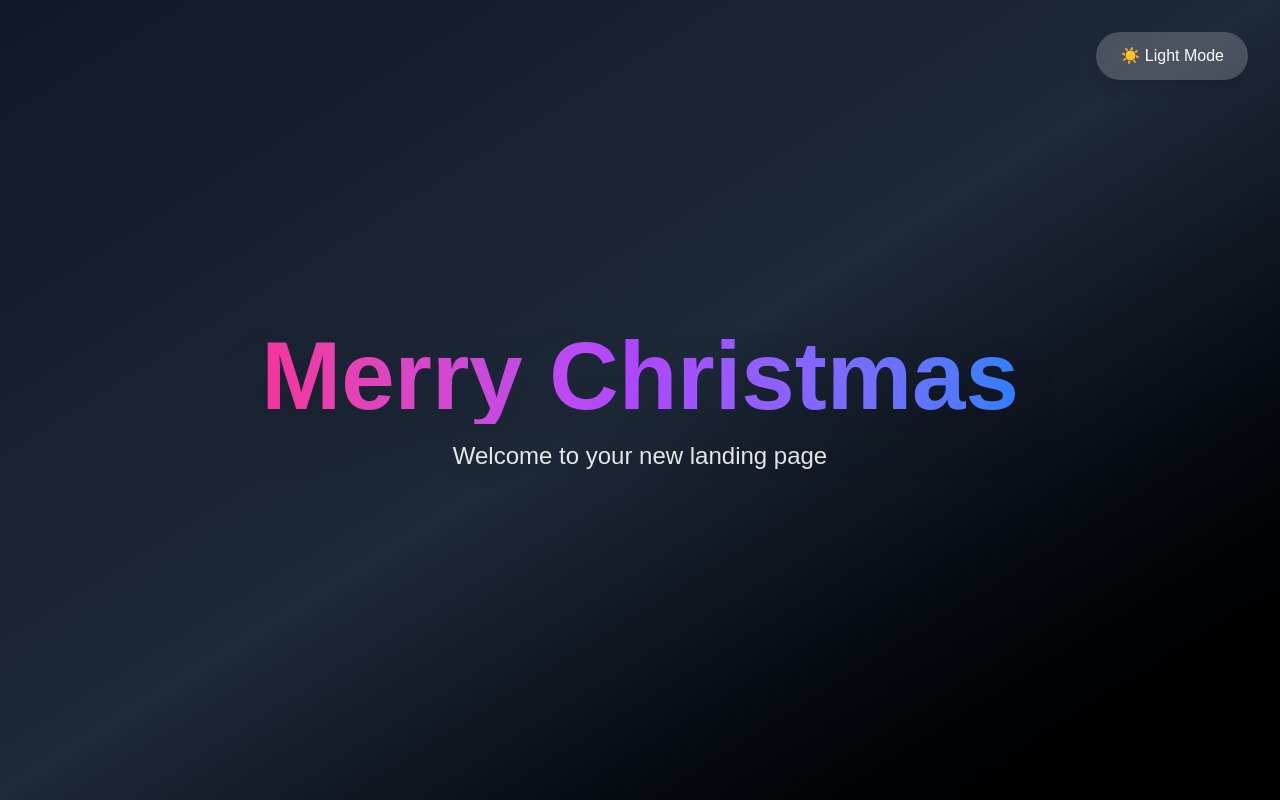
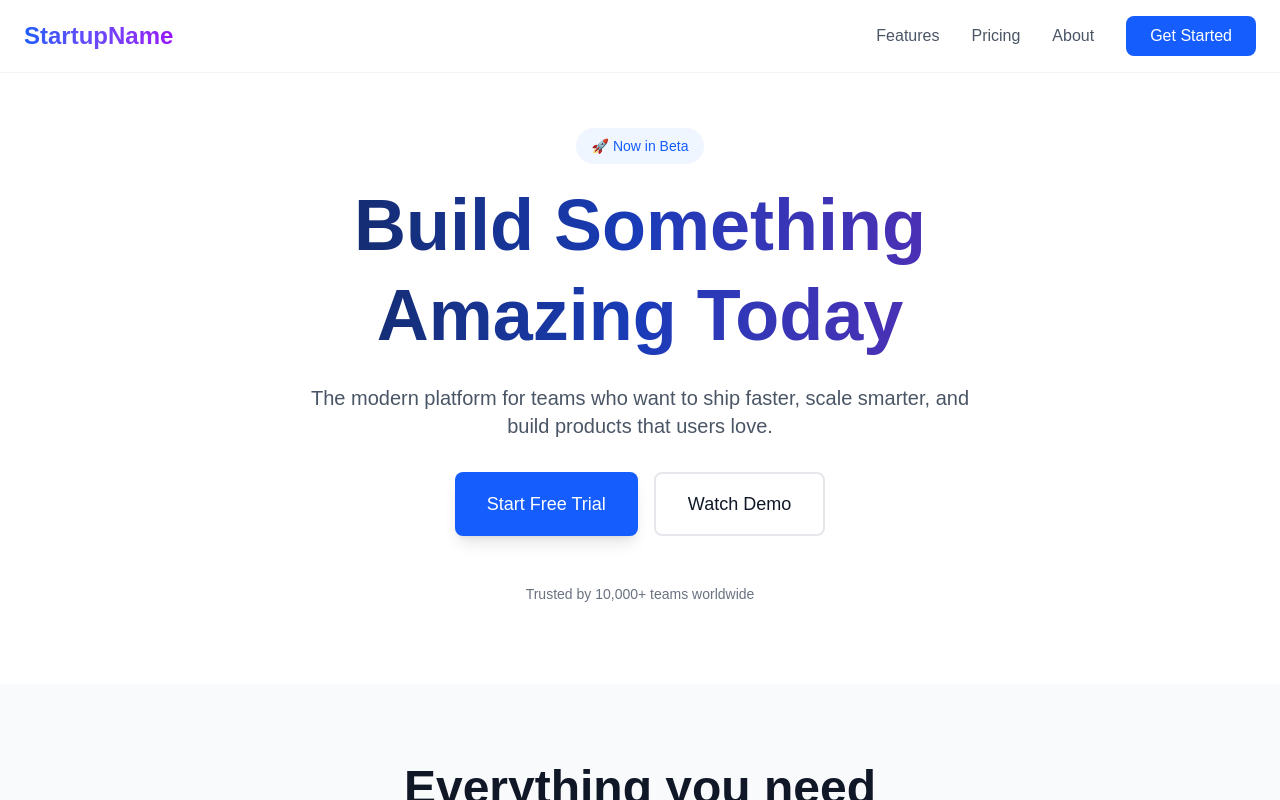
Before and after one commit to ns-test-org/testing-stand-183, a Next.js app in the folder packages/testing-stand-183/: page / in a window 1280 px wide. Built offline with nearby package versions, Linux system fonts and the light colour scheme.

Commit message:
AI chat session: Updated code and files

```diff
--- a/packages/testing-stand-183/src/app/page.tsx
+++ b/packages/testing-stand-183/src/app/page.tsx
@@ -1,32 +1,120 @@
 'use client';
 
-import { useState } from 'react';
+export default function Landing() {
+  return (
+    <div className="min-h-screen bg-white">
+      {/* Navigation */}
+      <nav className="fixed top-0 w-full bg-white/80 backdrop-blur-md z-50 border-b border-gray-100">
+        <div className="max-w-7xl mx-auto px-6 py-4 flex items-center justify-between">
+          <div className="text-2xl font-bold bg-gradient-to-r from-blue-600 to-purple-600 bg-clip-text text-transparent">
+            StartupName
+          </div>
+          <div className="hidden md:flex items-center gap-8">
+            <a href="#features" className="text-gray-600 hover:text-gray-900 transition">Features</a>
+            <a href="#pricing" className="text-gray-600 hover:text-gray-900 transition">Pricing</a>
+            <a href="#about" className="text-gray-600 hover:text-gray-900 transition">About</a>
+            <button className="px-6 py-2 bg-blue-600 text-white rounded-lg hover:bg-blue-700 transition">
+              Get Started
+            </button>
+          </div>
+        </div>
+      </nav>
 
-export default function Landing() {
-  const [isDark, setIsDark] = useState(true);
+      {/* Hero Section */}
+      <section className="pt-32 pb-20 px-6">
+        <div className="max-w-7xl mx-auto text-center">
+          <div className="inline-block mb-4 px-4 py-2 bg-blue-50 text-blue-600 rounded-full text-sm font-medium">
+            🚀 Now in Beta
+          </div>
+          <h1 className="text-5xl md:text-7xl font-bold mb-6 bg-gradient-to-r from-gray-900 via-blue-800 to-purple-800 bg-clip-text text-transparent leading-tight">
+            Build Something
+            <br />
+            Amazing Today
+          </h1>
+          <p className="text-xl text-gray-600 mb-8 max-w-2xl mx-auto">
+            The modern platform for teams who want to ship faster, scale smarter, and build products that users love.
+          </p>
+          <div className="flex flex-col sm:flex-row gap-4 justify-center">
+            <button className="px-8 py-4 bg-blue-600 text-white rounded-lg hover:bg-blue-700 transition text-lg font-medium shadow-lg hover:shadow-xl">
+              Start Free Trial
+            </button>
+            <button className="px-8 py-4 bg-white text-gray-900 rounded-lg hover:bg-gray-50 transition text-lg font-medium border-2 border-gray-200">
+              Watch Demo
+            </button>
+          </div>
+          <div className="mt-12 text-sm text-gray-500">
+            Trusted by 10,000+ teams worldwide
+          </div>
+        </div>
+      </section>
 
-  return (
-    <div className={`relative h-screen w-full flex items-center justify-center transition-colors duration-500 ${
-      isDark
-        ? 'bg-gradient-to-br from-gray-900 via-gray-800 to-black'
-        : 'bg-gradient-to-br from-blue-500 via-purple-500 to-pink-500'
-    }`}>
-      {/* Dark Mode Toggle Button */}
-      <button
-        onClick={() => setIsDark(!isDark)}
-        className="absolute top-8 right-8 px-6 py-3 rounded-full bg-white/20 backdrop-blur-sm hover:bg-white/30 transition-all duration-300 text-white font-medium shadow-lg"
-      >
-        {isDark ? '☀️ Light Mode' : '🌙 Dark Mode'}
-      </button>
+      {/* Features Section */}
+      <section id="features" className="py-20 px-6 bg-gray-50">
+        <div className="max-w-7xl mx-auto">
+          <div className="text-center mb-16">
+            <h2 className="text-4xl md:text-5xl font-bold mb-4 text-gray-900">
+              Everything you need
+            </h2>
+            <p className="text-xl text-gray-600">
+              Powerful features to help you succeed
+            </p>
+          </div>
+          <div className="grid md:grid-cols-3 gap-8">
+            {/* Feature 1 */}
+            <div className="bg-white p-8 rounded-2xl shadow-sm hover:shadow-md transition">
+              <div className="w-12 h-12 bg-blue-100 rounded-lg flex items-center justify-center mb-4">
+                <span className="text-2xl">⚡</span>
+              </div>
+              <h3 className="text-xl font-bold mb-2 text-gray-900">Lightning Fast</h3>
+              <p className="text-gray-600">
+                Built for speed. Deploy in seconds and scale instantly with our global infrastructure.
+              </p>
+            </div>
+            {/* Feature 2 */}
+            <div className="bg-white p-8 rounded-2xl shadow-sm hover:shadow-md transition">
+              <div className="w-12 h-12 bg-purple-100 rounded-lg flex items-center justify-center mb-4">
+                <span className="text-2xl">🔒</span>
+              </div>
+              <h3 className="text-xl font-bold mb-2 text-gray-900">Secure by Default</h3>
+              <p className="text-gray-600">
+                Enterprise-grade security with automatic backups and 99.9% uptime guarantee.
+              </p>
+            </div>
+            {/* Feature 3 */}
+            <div className="bg-white p-8 rounded-2xl shadow-sm hover:shadow-md transition">
+              <div className="w-12 h-12 bg-green-100 rounded-lg flex items-center justify-center mb-4">
+                <span className="text-2xl">📊</span>
+              </div>
+              <h3 className="text-xl font-bold mb-2 text-gray-900">Real-time Analytics</h3>
+              <p className="text-gray-600">
+                Get insights that matter. Track performance and make data-driven decisions.
+              </p>
+            </div>
+          </div>
+        </div>
+      </section>
 
-      <div className="text-center">
-        <h1 className="text-6xl md:text-8xl font-bold mb-4 drop-shadow-2xl bg-gradient-to-r from-pink-500 via-purple-500 to-blue-500 bg-clip-text text-transparent">
-          Merry Christmas
-        </h1>
-        <p className="text-xl md:text-2xl text-white/90 font-light">
-          Welcome to your new landing page
-        </p>
-      </div>
+      {/* CTA Section */}
+      <section className="py-20 px-6">
+        <div className="max-w-4xl mx-auto text-center bg-gradient-to-r from-blue-600 to-purple-600 rounded-3xl p-12 text-white">
+          <h2 className="text-4xl md:text-5xl font-bold mb-4">
+            Ready to get started?
+          </h2>
+          <p className="text-xl mb-8 text-blue-50">
+            Join thousands of teams already building with us
+          </p>
+          <button className="px-8 py-4 bg-white text-blue-600 rounded-lg hover:bg-gray-50 transition text-lg font-medium shadow-lg">
+            Start Building Now
+          </button>
+        </div>
+      </section>
+
+      {/* Footer */}
+      <footer className="py-12 px-6 border-t border-gray-100">
+        <div className="max-w-7xl mx-auto text-center text-gray-600">
+          <p>© 2024 StartupName. All rights reserved.</p>
+        </div>
+      </footer>
     </div>
   );
 }
```
